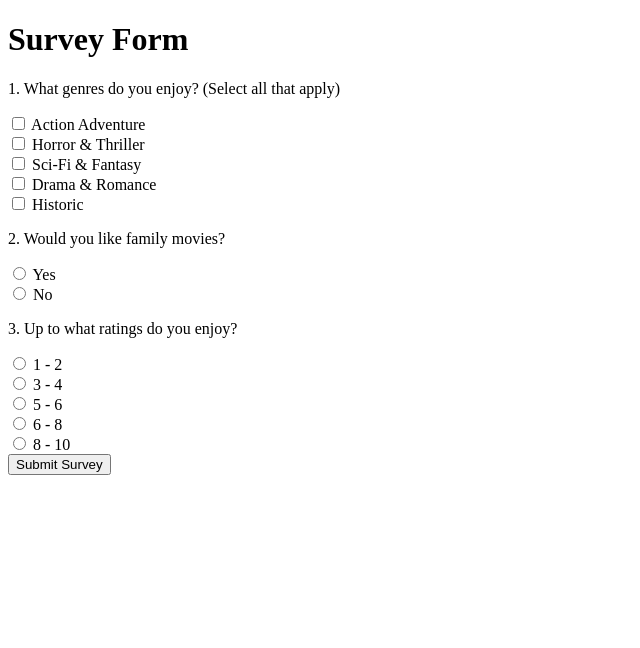
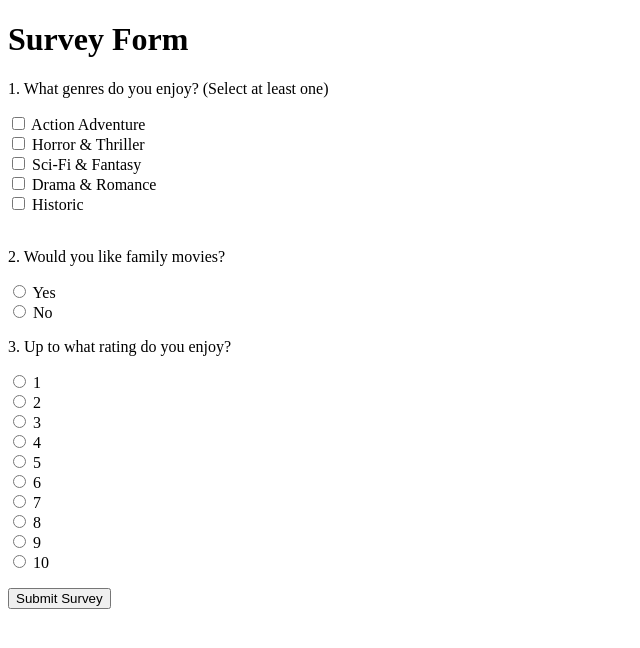
Before and after one commit to Hawlll/movie_recommender_system, a Flask app: page /survey in a window 1280 px wide. Shown: the top 648 px of the page, without its empty margins (0-640 px from the left). Run offline with Flask 3, Linux system fonts and the light colour scheme.

Commit message:
fixed survey for genre portion

```diff
--- a/src/web/app.py
+++ b/src/web/app.py
@@ -14,12 +14,13 @@ def survey():
         # Initialize data_list with all zeros
         data_list = [0, 0, 0, 0, 0, 0, 0]
 
+
         # Get selected genres
         selected_genres = request.form.getlist("GenresQuestion[]")
         family_genre = request.form.get("FamilyGenre")
         rating = request.form.get("RatingQuestion")
 
-        # Mapping genres to their respective indexes in data_list
+        # oh yeah genre map
         genre_map = {
             "Action Adventure": 0,
             "Horror & Thriller": 1,
@@ -35,10 +36,7 @@ def survey():
         if family_genre == "Yes":
             data_list[5] = 1
         data_list[6] = int(rating)
-
-
         print(data_list)
-
         # Pass the result and user to the next page
         return render_template("survey.html", data=data_list)
 
--- a/src/web/templates/survey.html
+++ b/src/web/templates/survey.html
@@ -4,29 +4,54 @@
     <meta charset="UTF-8">
     <meta name="viewport" content="width=device-width, initial-scale=1.0">
     <title>Survey Page</title>
+
+    <script>
+        function validateForm() {
+            let checkedCount = document.querySelectorAll('input[name="GenresQuestion[]"]:checked').length;
+            let warning = document.getElementById("genreWarning");
+
+            // Check if at least one checkbox is selected
+            if (checkedCount < 1) {
+                warning.textContent = "Please select at least one genre before submitting.";
+                return false; // Prevent form submission
+            } else {
+                warning.textContent = ""; // Clear warning if valid
+                return true; // Allow form submission
+            }
+        }
+    </script>
+
 </head>
 <body>
     <h1>Survey Form</h1>
-    <form method="POST">
 
+    <!-- ✅ Fix: Add `onsubmit="return validateForm();"` to ensure JavaScript validation runs -->
+    <form method="POST" onsubmit="return validateForm();">
 
-        <p>1. What genres do you enjoy? (Select all that apply)</p>
-        <input type="checkbox" name="GenresQuestion[]" value="Action Adventure" required> Action Adventure<br>
-        <input type="checkbox" name="GenresQuestion[]" value="Horror & Thriller" required> Horror & Thriller<br>
-        <input type="checkbox" name="GenresQuestion[]" value="Sci-Fi & Fantasy" required> Sci-Fi & Fantasy<br>
-        <input type="checkbox" name="GenresQuestion[]" value="Drama & Romance" required> Drama & Romance<br>
-        <input type="checkbox" name="GenresQuestion[]" value="Historic" required> Historic<br>
+        <p>1. What genres do you enjoy? (Select at least one)</p>
+        <p id="genreWarning" style="color: red;"></p> <!-- Live warning message -->
+        <input type="checkbox" name="GenresQuestion[]" value="Action Adventure"> Action Adventure<br>
+        <input type="checkbox" name="GenresQuestion[]" value="Horror & Thriller"> Horror & Thriller<br>
+        <input type="checkbox" name="GenresQuestion[]" value="Sci-Fi & Fantasy"> Sci-Fi & Fantasy<br>
+        <input type="checkbox" name="GenresQuestion[]" value="Drama & Romance"> Drama & Romance<br>
+        <input type="checkbox" name="GenresQuestion[]" value="Historic"> Historic<br><br>
 
         <p>2. Would you like family movies?</p>
         <input type="radio" name="FamilyGenre" value="Yes" required> Yes<br>
         <input type="radio" name="FamilyGenre" value="No" required> No<br>
 
-        <p>3. Up to what ratings do you enjoy?</p>
-        <input type="radio" name="RatingQuestion" value=2 required> 1 - 2<br>
-        <input type="radio" name="RatingQuestion" value=4 required> 3 - 4<br>
-        <input type="radio" name="RatingQuestion" value=6 required> 5 - 6<br>
-        <input type="radio" name="RatingQuestion" value=8 required> 6 - 8<br>
-        <input type="radio" name="RatingQuestion" value=10 required> 8 - 10<br>
+        <p>3. Up to what rating do you enjoy?</p>
+        <input type="radio" name="RatingQuestion" value=1 required> 1<br>
+        <input type="radio" name="RatingQuestion" value=2 required> 2<br>
+        <input type="radio" name="RatingQuestion" value=3 required> 3<br>
+        <input type="radio" name="RatingQuestion" value=4 required> 4<br>
+        <input type="radio" name="RatingQuestion" value=5 required> 5<br>
+        <input type="radio" name="RatingQuestion" value=6 required> 6<br>
+        <input type="radio" name="RatingQuestion" value=7 required> 7<br>
+        <input type="radio" name="RatingQuestion" value=8 required> 8<br>
+        <input type="radio" name="RatingQuestion" value=9 required> 9<br>
+        <input type="radio" name="RatingQuestion" value=10 required> 10<br>
+        <p></p>
 
         <button type="submit">Submit Survey</button>
     </form>
```
